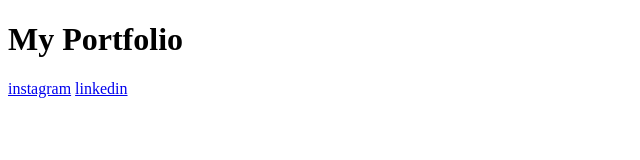
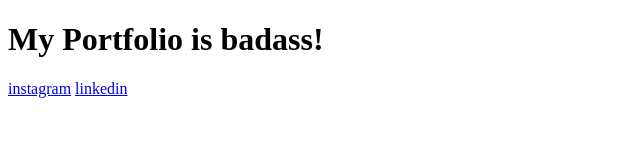
Before and after one commit to sorv3765/website_portfolio, a plain HTML site: page index.html in a window 1280 px wide. Shown: the whole page, without its empty margins (0-640 px from the left). Drawn offline with Linux system fonts and the light colour scheme.

Commit message:
Update index.html

```diff
--- a/index.html
+++ b/index.html
@@ -6,7 +6,7 @@
 </head>
 <body>
     <header>
-        <h1>My Portfolio</h1>
+        <h1>My Portfolio is badass!</h1>
         <nav>
             <a href="instagram.com">instagram</a>
             <a href="https://www.linkedin.com/in/shaniel-omar-rivas-verdejo-6338357b/">linkedin</a>
```
